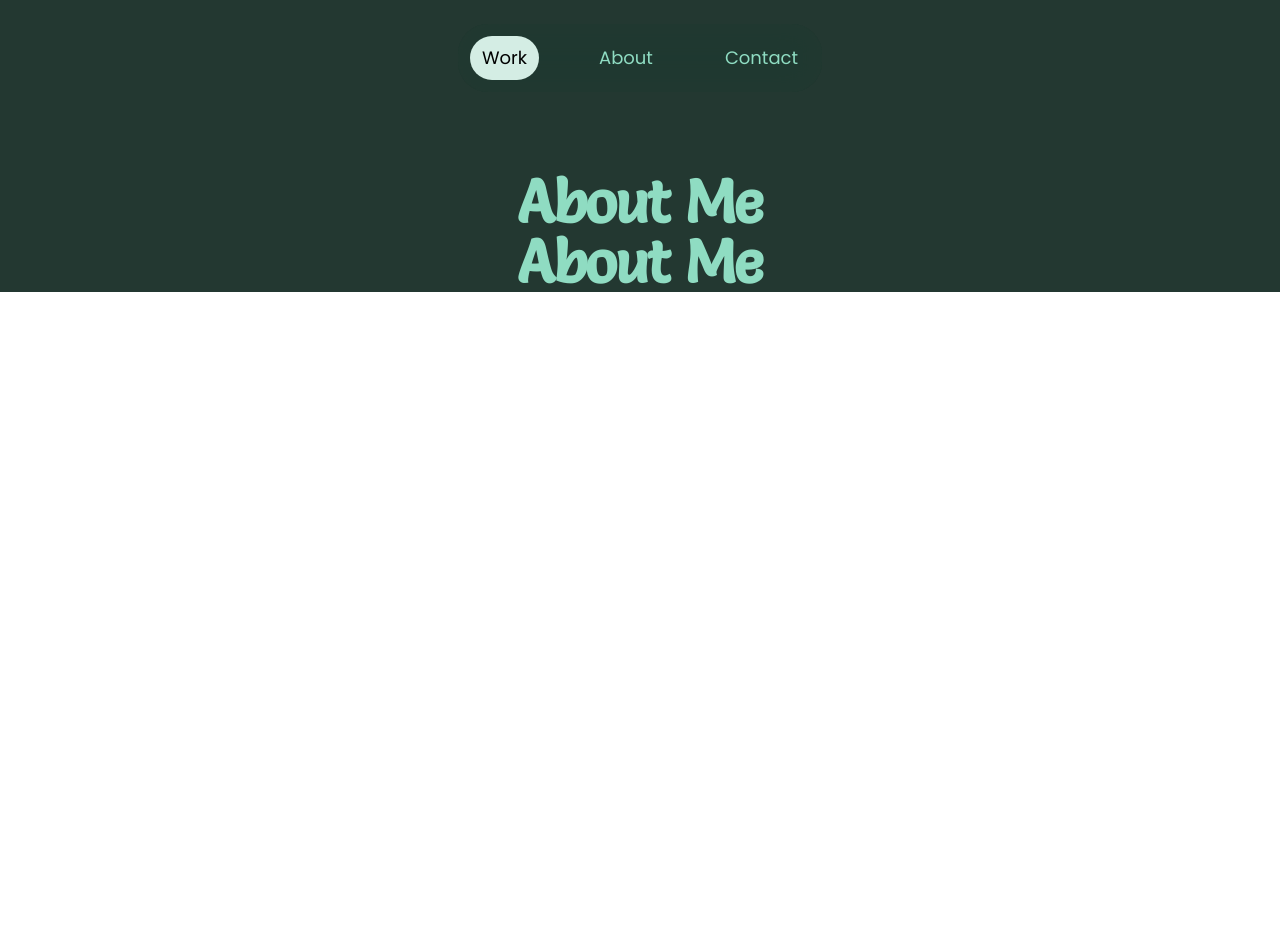
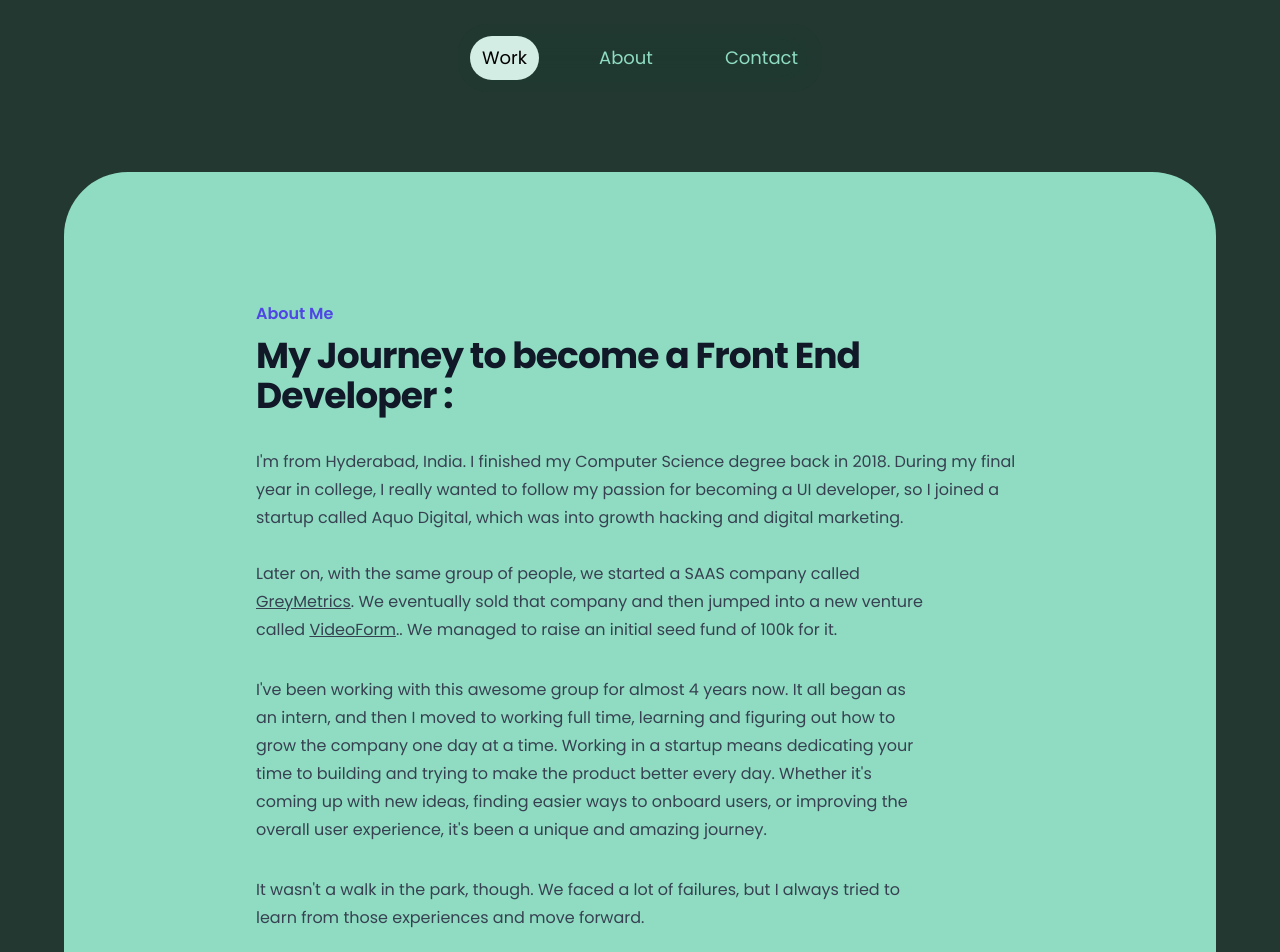
Before and after one commit to surya304/portfolio, a Next.js app: page /aboutus in a window 1280 px wide. Shown: the top 952 px of the page. Before the commit the page ends 800 px from the top, so only its background shows below. Built offline with nearby package versions, Linux system fonts and the light colour scheme; a web font is replaced by a local one.

Commit message:
added aboutus page

```diff
--- a/components/Author.js
+++ b/components/Author.js
@@ -49,7 +49,7 @@ export function Author() {
             <Image
               className="absolute inset-0 h-full w-full object-cover box-shadow-2xl"
               src={authorImage}
-              alt=""
+              alt="Profile Picture"
               sizes="(min-width: 1024px) 18rem, (min-width: 768px) 16rem, 11rem"
             />
           </div>
--- a/components/Navigation.js
+++ b/components/Navigation.js
@@ -3,6 +3,12 @@ import { Bars3Icon, XMarkIcon } from '@heroicons/react/24/outline'
 import { Dialog } from '@headlessui/react'
 import { useState } from 'react'
 
+const navigation = [
+    { name: 'Work', href: '/new_version', current: true },
+    { name: 'About', href: '/aboutus', current: false },
+    { name: 'Contact', href: '#', current: false },
+  ]
+;
 function Navigation({ navigation }) {
     function classNames(...classes) {
         return classes.filter(Boolean).join(' ')
--- a/pages/aboutus.js
+++ b/pages/aboutus.js
@@ -1,6 +1,9 @@
 import React from 'react';
 import { useState,useEffect } from 'react';
 import Navigation from '../components/Navigation';
+
+import { CheckCircleIcon, InformationCircleIcon } from '@heroicons/react/20/solid'
+
 
 const AboutUs = () => {
     const [loaded, setLoaded] = useState(false);
@@ -12,11 +15,12 @@ const AboutUs = () => {
 
 
     }, []);
-    const navigation = [
-        { name: 'Work', href: '#', current: true },
-        { name: 'About', href: '#', current: false },
-        { name: 'Contact', href: '#', current: false },
-      ]
+
+ const navigation = [
+  { name: 'Work', href: '/new_version', current: true },
+  { name: 'About', href: '/aboutus', current: false },
+  { name: 'Contact', href: '#', current: false },
+];
 
 
     return (
@@ -30,25 +34,114 @@ const AboutUs = () => {
 
 <div className="mx-auto max-w-6xl p">
 
-<div className="text-center">
-  {/* <h1 className="text-6xl font-bold tracking-tight custom-text-color text-center sm:text-8xl relative" > */}
-  <h1 className={`title-font text-6xl font-bold tracking-tight custom-text-color text-center sm:text-6xl ${loaded ? 'translate-y-0' : 'translate-y-full'} transition-transform duration-1000`}>
-
-
-   About Me
+<div >
 
 
 
-  </h1>
+  <div className="bg-custom-back px-6 py-32 lg:px-8 sm-rounded-6xl lg-rounded-8xl">
+      <div className="mx-auto max-w-3xl text-base leading-7 text-gray-700">
+        <p className="text-base font-semibold leading-7 text-indigo-600">About Me </p>
+        <h1 className="mt-2 text-3xl font-bold tracking-tight text-gray-900 sm:text-4xl">
 
-  <h1 className={`title-font text-6xl font-bold tracking-tight custom-text-color text-center sm:text-6xl ${loaded ? 'translate-y-0' : 'translate-y-full'} transition-transform duration-1000`}>
+        My Journey to become a Front End Developer :
+        </h1>
+
+        <p className='mt-8'>
+         I&#39;m from Hyderabad, India. I finished my Computer Science degree back in 2018. During my final year in college, I really wanted to follow my passion for becoming a UI developer, so I joined a startup called Aquo Digital, which was into growth hacking and digital marketing.
+        </p>
+        <div className="mt-7 max-w-2xl">
+          <p>
+            Later on, with the same group of people, we started a SAAS company called <a href='https://greymetrics.com/' className='hover:text-blue-500 underline' target='_blank' rel='noreferrer' >GreyMetrics</a>. We eventually sold that company and then jumped into a new venture called <a href='https://www.videoform.com/' className='hover:text-blue-500 underline' target='_blank' rel='noreferrer' >VideoForm</a>.. We managed to raise an initial seed fund of 100k for it.
+            </p>
+
+          <p className="mt-8">
+          I&apos;ve been working with this awesome group for almost 4 years now. It all began as an intern, and then I moved to working full time, learning and figuring out how to grow the company one day at a time. Working in a startup means dedicating your time to building and trying to make the product better every day. Whether it's coming up with new ideas, finding easier ways to onboard users, or improving the overall user experience, it's been a unique and amazing journey.
 
 
-About Me
+          </p>
+
+          <p className="mt-8">
+          It wasn&apos;t a walk in the park, though. We faced a lot of failures, but I always tried to learn from those experiences and move forward.
 
 
 
-</h1>
+
+
+
+            </p>
+
+            <figure className="mt-16">
+          <img
+            className="aspect-video rounded-xl bg-gray-50 object-cover"
+            src="./images/group_pic.jpg"
+            alt="groupImage"
+          />
+          <figcaption className="mt-4 flex gap-x-2 text-sm leading-6 text-gray-500">
+            <InformationCircleIcon className="mt-0.5 h-5 w-5 flex-none text-gray-300" aria-hidden="true" />
+          Team That I Worked With For 4 years
+          </figcaption>
+        </figure>
+          <h2 className="mt-16 text-2xl font-bold tracking-tight text-gray-900">As a developer</h2>
+          <p className="mt-6">
+          I pay close attention to my code’s readability. Sure, I’ll put together something as quickly as possible to make it work, but after that I’ll spend a good amount of time commenting and organizing everything. I want you to feel welcome around my code.
+          </p>
+
+          <p className="mt-8">
+          Clean, consistent, readable and maintainable code. It’s great when features work, but it’s even greater whenever they can stay that way, regardless of who’s working on them.
+          </p>
+
+          <p className="mt-8">
+          I’m excited to work on new projects, because I learn something new every time. I’m excited for the next challenge .
+          </p>
+
+          <p className="mt-8">
+          I  always been captivated by the art of coding. There&apos;s this thrill in discovering fresh ways to write code that not only works but does so in a slick, efficient manner. I&apos;m on this perpetual quest to unravel the secrets behind crafting code that&apos;s not just functional but also crystal clear in its logic. And you know what? I&apos;m all for uncovering those ingenious little hacks that make the journey smoother. It&apos;s like cracking a puzzle that leads to a eureka moment every single time. There&apos;s something magical about it – diving deep into the labyrinth of code and emerging with solutions that are elegant and efficient.
+          </p>
+        </div>
+
+        <div className="mt-16 max-w-2xl">
+          <h2 className="text-2xl font-bold tracking-tight text-gray-900">As a person</h2>
+          <p className="mt-6">
+          If I had to describe myself in one word, it would be **resourceful**. I’ll take a problem, break it into smaller bits and  Try to find a solution. Creativity has helped me sail around tough obstacles.
+
+**I’m curious by nature and I love learning**. I’ve amassed a wide range of skills and interests that when put together, end up feeding my career in one way or another.
+          </p>
+
+        </div>
+
+
+
+        <div className="mt-16 max-w-2xl">
+          <h2 className="text-2xl font-bold tracking-tight text-gray-900">As a colleague</h2>
+          <p className="mt-6">
+          My Favourite Part of Being a Software Developer is try to Build something with a Talented Bunch Of people who has Different Experiences and with Various thought Process . Thats why i worked with same bunch of People for 4 years and was part of 3 different Startups .
+
+          </p>
+
+
+
+          <p className="mt-6">
+          I’m a team player, with my background in engineering and art, I feel comfortable interacting with both the technically oriented people of the team as well as the artistically oriented ones. I will always go the extra mile to help my team.
+          </p>
+
+          <p className="mt-6">
+          My communications skills are excellent. I feel comfortable at conveying ideas in creative ways so that everyone can understand them.
+
+          </p>
+
+          <p className="mt-6">
+          My experience working for a small startup gave me exposure to the business side of a tech company, while at the same time delivering industry standard results on the production side. I have lead projects and Delivered the Results .
+
+          If you are Interested after hearing this and want to know more about me . I'd love to hear from you
+          </p>
+
+
+
+        </div>
+      </div>
+    </div>
+
+
 
 
 
--- a/pages/new_version.js
+++ b/pages/new_version.js
@@ -8,8 +8,8 @@ import { useInView } from 'react-intersection-observer';
 import { FaGithub, FaLinkedin, FaEnvelope } from 'react-icons/fa';
 
 const navigation = [
-  { name: 'Work', href: '#', current: true },
-  { name: 'About', href: '#', current: false },
+  { name: 'Work', href: '/new_version', current: true },
+  { name: 'About', href: '/aboutus', current: false },
   { name: 'Contact', href: '#', current: false },
 ]
 const stats = [
@@ -63,7 +63,7 @@ export default function Example() {
         >
 
         </div>
-        <div className="mx-auto max-w-6xl py-32 sm:py-48 lg:py-48">
+        <div className="mx-auto max-w-6xl py-10 ">
 
           <div className="text-center">
             {/* <h1 className="text-6xl font-bold tracking-tight custom-text-color text-center sm:text-8xl relative" > */}
```
Also changed, not shown: public/images/group_pic.jpg (added).
